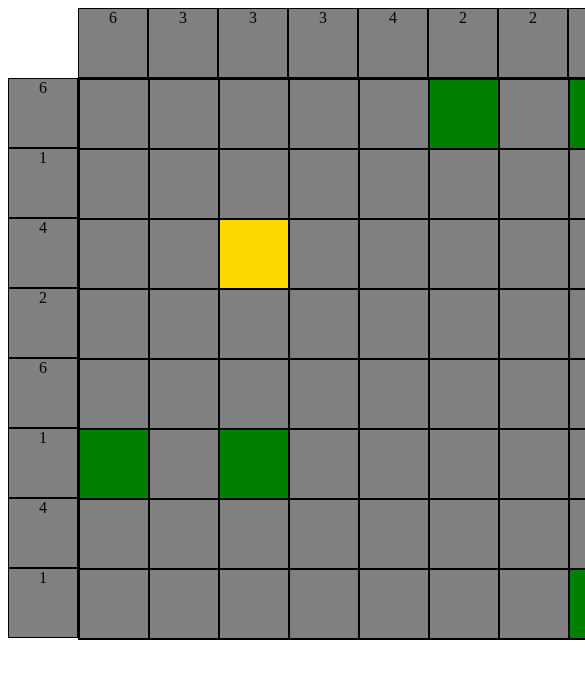
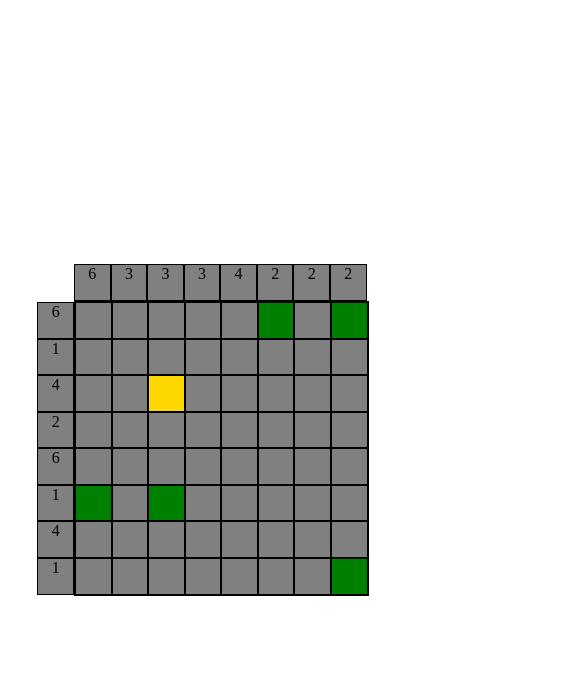
Before and after one commit to SickkMade/dungeons-and-diagrams, a React (Vite) app: page / in a window 390 px wide. Shown: the top 678 px of the page, 585 px wide, since content can reach past the window. Built offline with nearby package versions, Linux system fonts and the light colour scheme.

Commit message:
css changes

```diff
--- a/src/css/Gameboard.css
+++ b/src/css/Gameboard.css
@@ -1,9 +1,11 @@
 .gameboard{
-    width:var(--gameBoardSize);
+    max-width:var(--gameBoardSize);
+    width:100%;
     height:var(--gameBoardSize);
 
     border: 1px solid black;
     display:grid;
+    aspect-ratio:1;
     grid-template: repeat(8, 1fr) / repeat(8, 1fr);
 }
 
@@ -13,19 +15,17 @@
 } */
 
 .gameboard--container{
+    height:100%;
     display:flex;
     flex-flow: row nowrap;
+    justify-content: center;
+    align-items:center;
 }
 
 .countertile--row{
     display:flex;
     flex-flow:nowrap row;
     width:var(--gameBoardSize);
-}
-.countertile--row > div{
-    height:var(--counterTileSize);
-    width:var(--counterTileSize);
-    text-align: center;
 }
 
 .countertile--col{
@@ -34,8 +34,15 @@
     height:var(--gameBoardSize);
     margin-top:var(--counterTileSize);
 }
-.countertile--col > div{
+.countertile--col > div,
+.countertile--row > div{
     height:var(--counterTileSize);
     width:var(--counterTileSize);
     text-align: center;
 }
+
+@media (max-width: 500px) {
+    #root {
+      --gameBoardSize: 75vw;
+    }
+  }
--- a/src/index.css
+++ b/src/index.css
@@ -4,5 +4,9 @@
   user-select: none;
 
   --gameBoardSize: 35em;
-  --counterTileSize: calc(var(--gameBoardSize) / 8)
+  --counterTileSize: calc(var(--gameBoardSize) / 8);
 }
+
+body{
+  overflow:hidden;
+}
```
